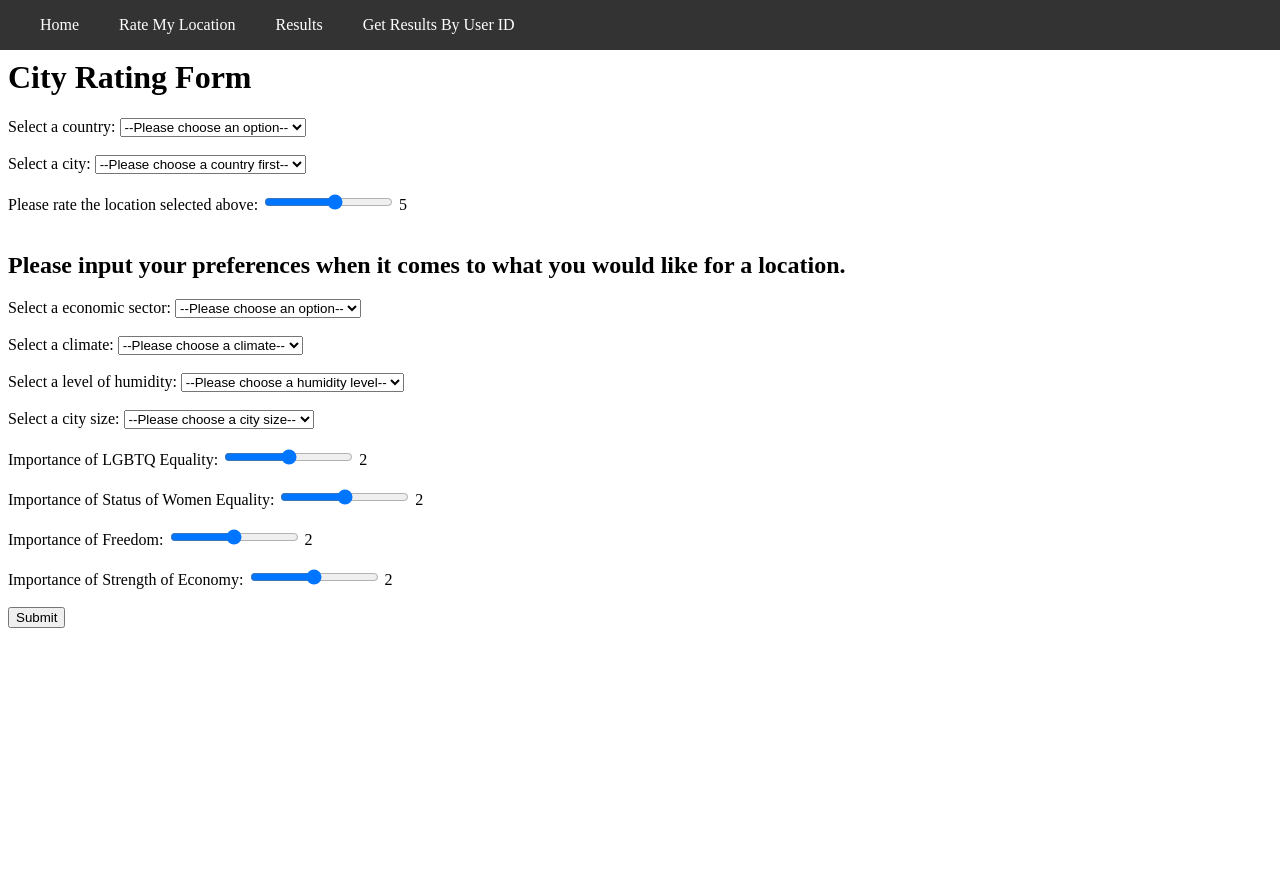
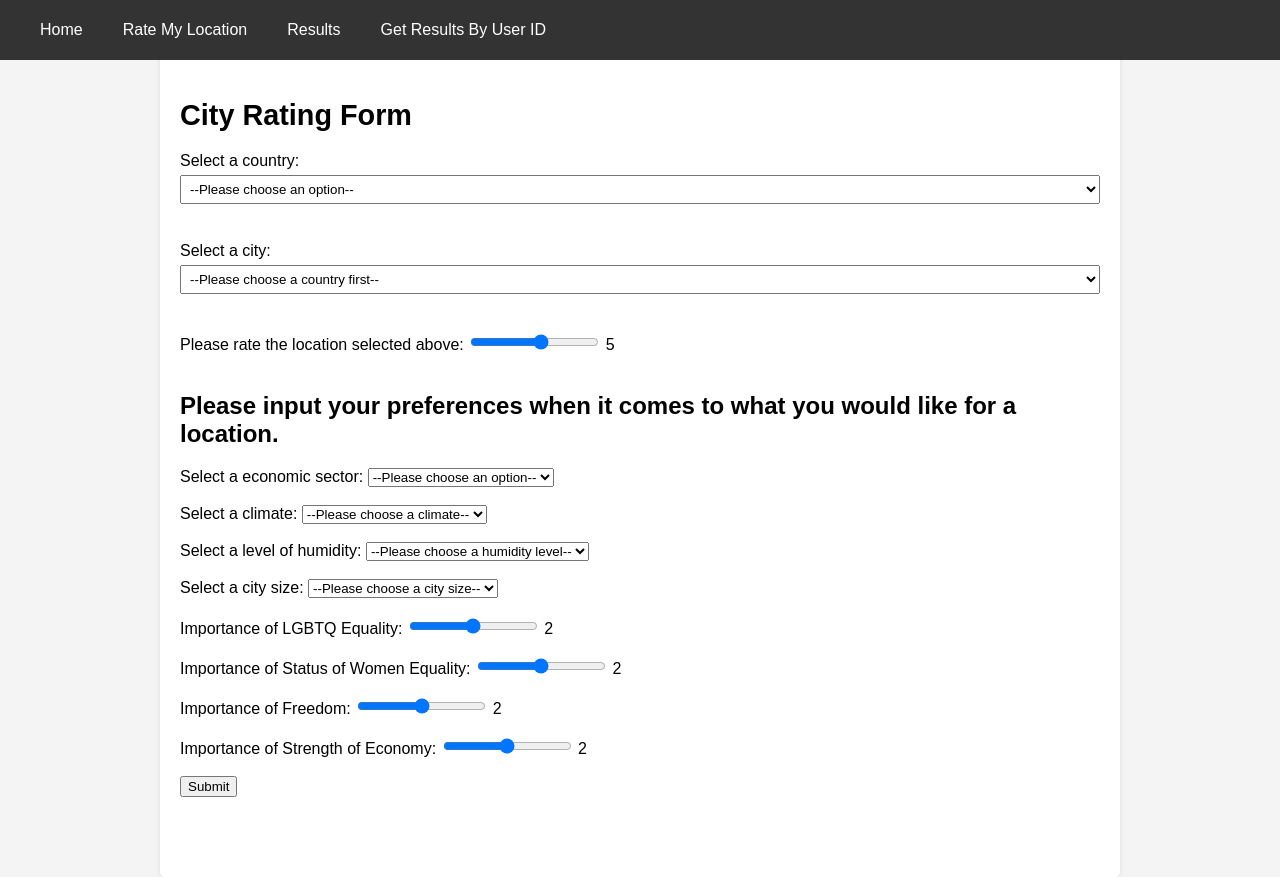
Before and after one commit to ereppond/CSE6242-GroupProject, a Flask app: page /add-rating in a window 1280 px wide. Before the commit the page ends 628 px from the top, so only its background shows below. Run offline with Flask 2, Linux system fonts and the light colour scheme; parts of the project's set-up code (start-up, migrations or seed data) failed here and were passed over.

Commit message:
adding style changes

```diff
--- a/BlissfulBorders/templates/add-rating.html
+++ b/BlissfulBorders/templates/add-rating.html
@@ -2,20 +2,32 @@
 <html>
 
 <head>
-    <title>City Rating Form</title>
+    <title>Adding Ratings</title>
     <style>
+        * {
+            box-sizing: border-box;
+            font-family: Arial, sans-serif;
+        }
+
+        body {
+            margin: 0;
+            padding: 0;
+            background-color: #f4f4f4;
+        }
+
         nav {
-            position: absolute;
+            position: fixed;
             top: 0;
             left: 0;
             right: 0;
-            height: 50px;
+            height: 60px;
             background-color: #333;
             color: #fff;
             display: flex;
             align-items: center;
             justify-content: space-between;
             padding: 0 20px;
+            z-index: 1;
         }
 
         nav ul {
@@ -34,15 +46,56 @@
             text-decoration: none;
             padding: 10px;
             border-radius: 5px;
+            transition: background-color 0.3s;
         }
 
         nav ul li a:hover {
             background-color: #555;
         }
 
-        body {
-            padding-top: 30px;
-            /* adjust the value to match the height of your navbar */
+        .container {
+            max-width: 960px;
+            margin: 0 auto;
+            padding: 80px 20px;
+            background-color: #fff;
+            box-shadow: 0px 0px 5px rgba(0, 0, 0, 0.1);
+            border-radius: 5px;
+        }
+
+        h1 {
+            font-size: 1.8em;
+            margin-bottom: 20px;
+        }
+
+        form label {
+            display: block;
+            margin-bottom: 5px;
+        }
+
+        form input[type="range"] {
+            width: 100%;
+        }
+
+        form select {
+            width: 100%;
+            padding: 5px;
+            margin-bottom: 20px;
+        }
+
+        form input[type="submit"] {
+            display: inline-block;
+            background-color: #333;
+            color: #fff;
+            text-decoration: none;
+            padding: 10px 20px;
+            border-radius: 5px;
+            border: none;
+            cursor: pointer;
+            transition: background-color 0.3s;
+        }
+
+        form input[type="submit"]:hover {
+            background-color: #555;
         }
     </style>
 </head>
@@ -56,8 +109,9 @@
             <li><a href="{{ url_for('get_user') }}">Get Results By User ID</a></li>
         </ul>
     </nav>
+    <div class="container">
         <h1>City Rating Form</h1>
-    <form method="POST" action="{{ url_for('submit_rating') }}">
+        <form method="POST" action="{{ url_for('submit_rating') }}" onsubmit="return displayUserID()">
             <label for="country">Select a country:</label>
             <select id="country" name="country">
                 <option value="">--Please choose an option--</option>
@@ -166,11 +220,13 @@
         <span id="women_value">2</span>
         <br><br>
         <label for="freedom">Importance of Freedom:</label>
-    <input type="range" id="freedom" name="freedom" min="0" max="4" oninput="freedom_value.innerHTML = freedom.value;">
+        <input type="range" id="freedom" name="freedom" min="0" max="4"
+            oninput="freedom_value.innerHTML = freedom.value;">
         <span id="freedom_value">2</span>
         <br><br>
         <label for="economy">Importance of Strength of Economy:</label>
-    <input type="range" id="economy" name="economy" min="0" max="4" oninput="economy_value.innerHTML = economy.value;">
+        <input type="range" id="economy" name="economy" min="0" max="4"
+            oninput="economy_value.innerHTML = economy.value;">
         <span id="economy_value">2</span>
         <br><br>
         <input type="submit" value="Submit">
```
Also changed, not shown: BlissfulBorders/static/test_results.csv (+7 -7 lines), BlissfulBorders/templates/index.html (+60 -6 lines), BlissfulBorders/templates/preferences.html (+25 -34 lines), BlissfulBorders/templates/results-by-userid.html (+60 -7 lines). Lines whose indentation alone changed are shown as unchanged.
